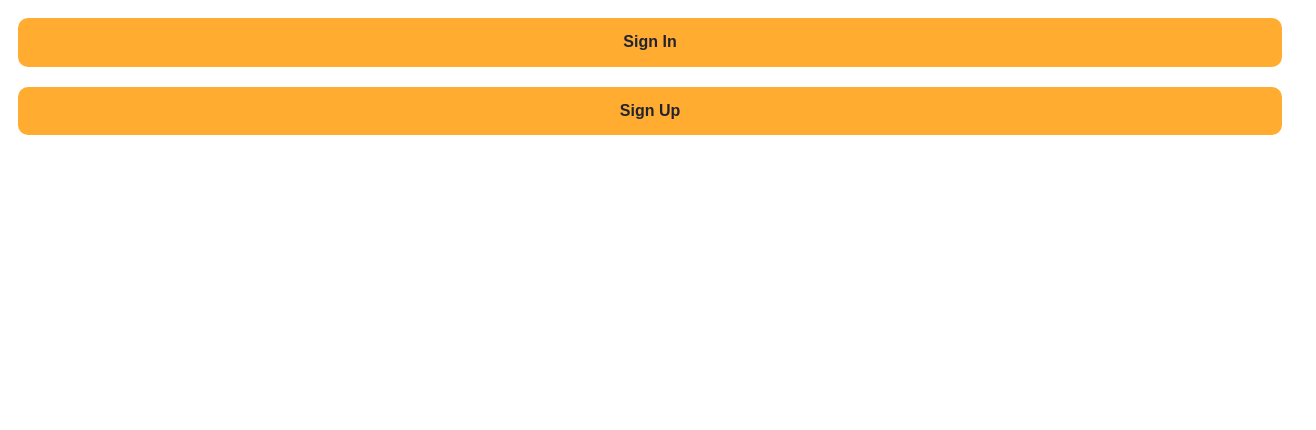
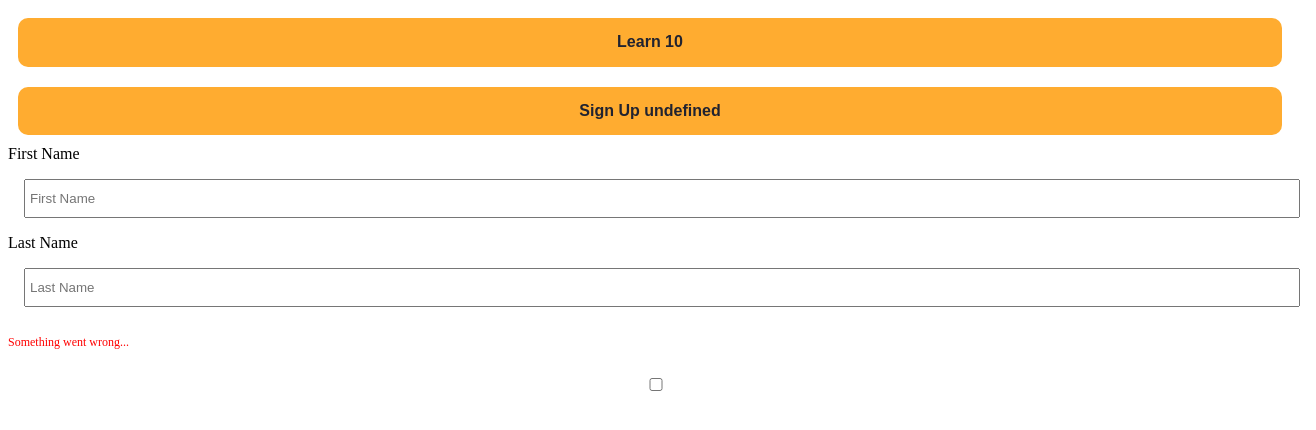
Before and after one commit to special-char/fs-b8, a React app: page / in a window 1280 px wide. Shown: the top 430 px of the page, 1316 px wide, since content can reach past the window. Built offline with nearby package versions, Linux system fonts and the light colour scheme.

Commit message:
commit code

```diff
--- a/package.json
+++ b/package.json
@@ -41,6 +41,7 @@
     ]
   },
   "dependencies": {
+    "prop-types": "^15.8.1",
     "random-words": "^1.3.0",
     "react": "^18.2.0",
     "react-dom": "^18.2.0"
--- a/src/components/Button/index.jsx
+++ b/src/components/Button/index.jsx
@@ -1,7 +1,13 @@
 import React from 'react'
+import PropTypes from 'prop-types'
 
-function Button({ text }) {
-  return <button className="btn">{text}</button>
+function Button({ text, number }) {
+  return <button className="btn">{`${text} ${number}`}</button>
+}
+
+Button.propTypes = {
+  text: PropTypes.string.isRequired,
+  number: PropTypes.number.isRequired,
 }
 
 export default Button
--- /dev/null
+++ b/src/components/Input/index.jsx
@@ -0,0 +1,24 @@
+import React from 'react'
+
+function Input({ id, placeholder, error, ...props }) {
+  console.log(props)
+  return (
+    <div>
+      <label htmlFor={id}>{placeholder}</label>
+      <input
+        id={id}
+        placeholder={placeholder}
+        style={{
+          padding: '10px 4px',
+          margin: '1rem',
+          width: '100%',
+        }}
+        type="text"
+        {...props}
+      />
+      {error && <p className="error">{error}</p>}
+    </div>
+  )
+}
+
+export default Input
--- a/src/index.jsx
+++ b/src/index.jsx
@@ -2,6 +2,8 @@ import React, { Fragment } from 'react'
 import { createRoot } from 'react-dom/client'
 import Button from './components/Button'
 import '../styles/global.css'
+import Xyz from './components/Input'
+import Input from './components/Input'
 
 // first letter of element should be capital letter
 // return single element from component
@@ -21,7 +23,24 @@ const container = document.getElementById('root')
 const root = createRoot(container)
 root.render(
   <>
-    <Button text="Sign In" />
+    <Button text="Learn" number={10} />
     <Button text="Sign Up" />
+    <Input
+      id="firstName"
+      name="firstName"
+      placeholder="First Name"
+      autoComplete="given-name"
+    />
+
+    <Input
+      id="lastName"
+      name="lastName"
+      placeholder="Last Name"
+      autoComplete="family-name"
+      type="password"
+      error="Something went wrong..."
+    />
+
+    <Input name="isMarried" type="checkbox" />
   </>,
 )
--- a/styles/global.css
+++ b/styles/global.css
@@ -1,9 +1,9 @@
-p {
+/* p {
   display: grid;
   transition: all 0.5s;
   user-select: none;
   background: linear-gradient(to bottom, white, black);
-}
+} */
 
 .title {
   background-color: red;
@@ -23,3 +23,9 @@ p {
   line-height: 154.3%;
   margin: 10px;
 }
+
+.error {
+  font-size: 12px;
+  color: red;
+  font-weight: 500;
+}
```
Also changed, not shown: 1 other file (tests, documents, lock files or other folders).
